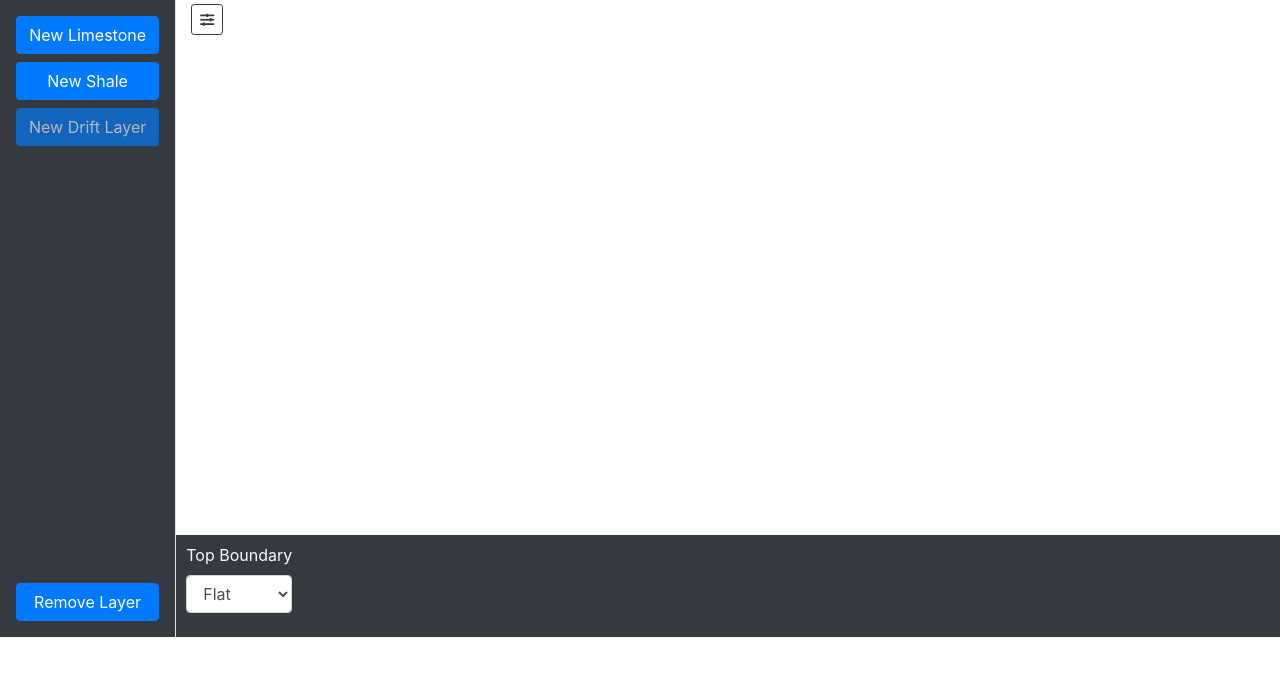
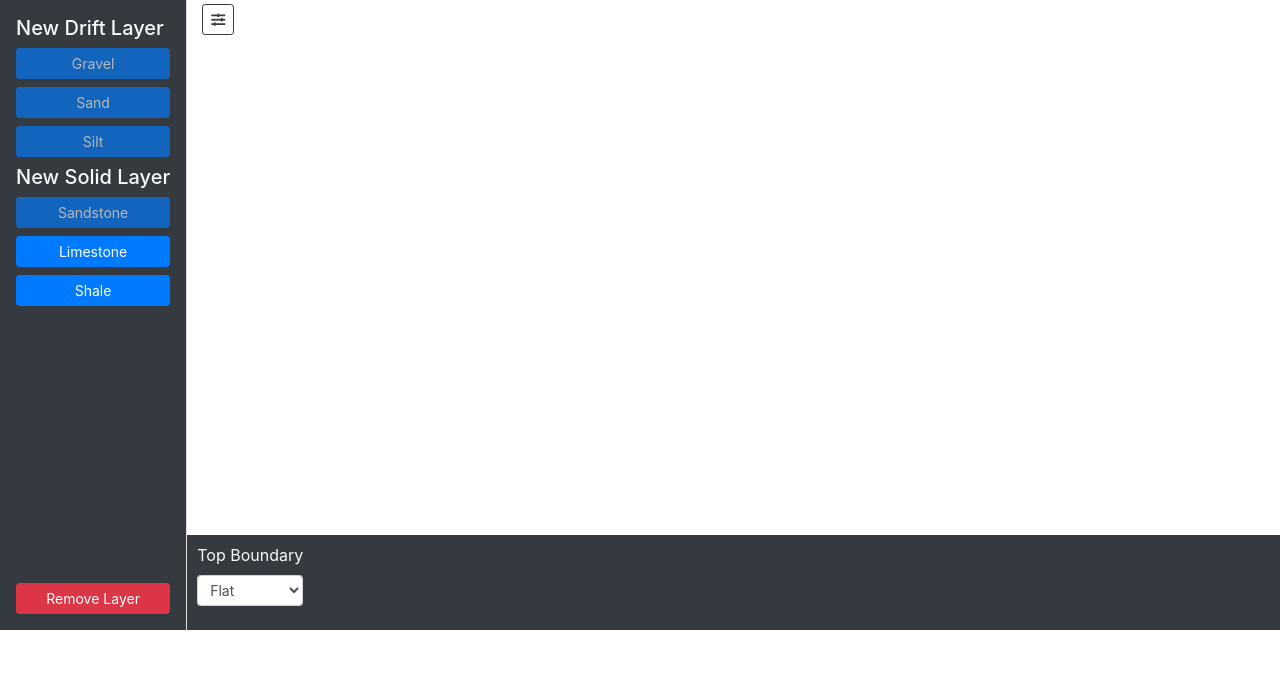
Before and after one commit to brythonick/SCM-Edit, a plain HTML site: page model_editor.html in a window 1280 px wide. Drawn offline with nearby package versions, Linux system fonts and the light colour scheme.

Commit message:
Make aesthetic changes
Decreased button size to make use easier on laptops with smaller
screens. Added more buttons to be enabled when the layer data is defined
for drift layers.

```diff
--- a/model_editor.html
+++ b/model_editor.html
@@ -17,11 +17,16 @@
     <div class="container-fluid h-100">
         <div class="row">
             <div class="d-flex flex-column bg-dark px-3 py-3 border-right">
-                <button type="button" class="btn btn-primary mb-2" id="new-limestone">New Limestone</button>
-                <button type="button" class="btn btn-primary mb-2" id="new-shale">New Shale</button>
-                <button type="button" class="btn btn-primary mb-2" disabled>New Drift Layer</button>
+                <h5 class="text-light">New Drift Layer</h5>
+                <button type="button" class="btn btn-primary mb-2 btn-sm" id="new-gravel" disabled>Gravel</button>
+                <button type="button" class="btn btn-primary mb-2 btn-sm" id="new-sand" disabled>Sand</button>
+                <button type="button" class="btn btn-primary mb-2 btn-sm" id="new-silt" disabled>Silt</button>
+                <h5 class="text-light">New Solid Layer</h5>
+                <button type="button" class="btn btn-primary mb-2 btn-sm" id="new-sandstone" disabled>Sandstone</button>
+                <button type="button" class="btn btn-primary mb-2 btn-sm" id="new-limestone">Limestone</button>
+                <button type="button" class="btn btn-primary mb-2 btn-sm" id="new-shale">Shale</button>
                 <span class="flex-fill"></span>
-                <button type="button" class="btn btn-primary" id="pop-layer">Remove Layer</button>
+                <button type="button" class="btn btn-danger btn-sm" id="pop-layer">Remove Layer</button>
             </div>
             <div class="col p-0">
                 <div class="col ml-auto pt-1">
@@ -38,7 +43,7 @@
                         <div class="form-row">
                             <div class="form-group">
                                 <label class="text-light" for="topBoundary">Top Boundary</label>
-                                <select id="topBoundary" class="form-control">
+                                <select id="topBoundary" class="form-control form-control-sm">
                                     <option selected>Flat</option>
                                     <option>Zigzag</option>
                                 </select>
@@ -51,13 +56,13 @@
         </div>
     </div>
 
-    <div class="modal fade" id="exampleModal" tabindex="-1" role="dialog" aria-labelledby="exampleModalLabel" aria-hidden="true">
+    <div class="modal fade" id="exampleModal" tabindex="-1" role="dialog">
         <div class="modal-dialog" role="document">
             <div class="modal-content">
                 <div class="modal-header">
                     <h5 class="modal-title" id="exampleModalLabel">Model Settings</h5>
-                    <button type="button" class="close" data-dismiss="modal" aria-label="Close">
-                        <span aria-hidden="true">&times;</span>
+                    <button type="button" class="close" data-dismiss="modal">
+                        <span>&times;</span>
                     </button>
                 </div>
                 <div class="modal-body">
```
